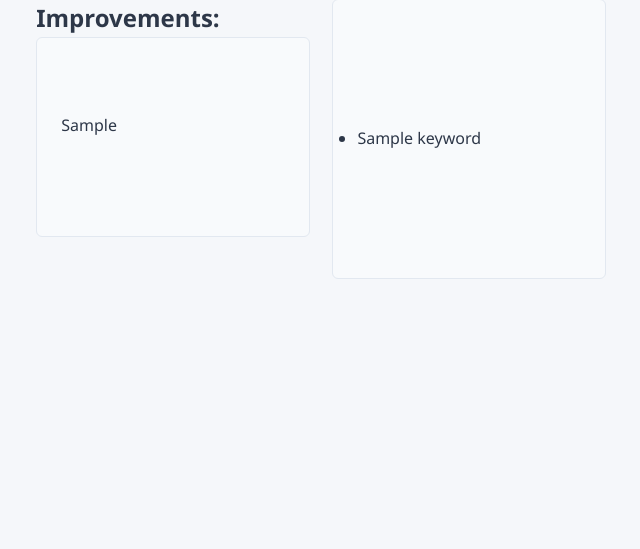
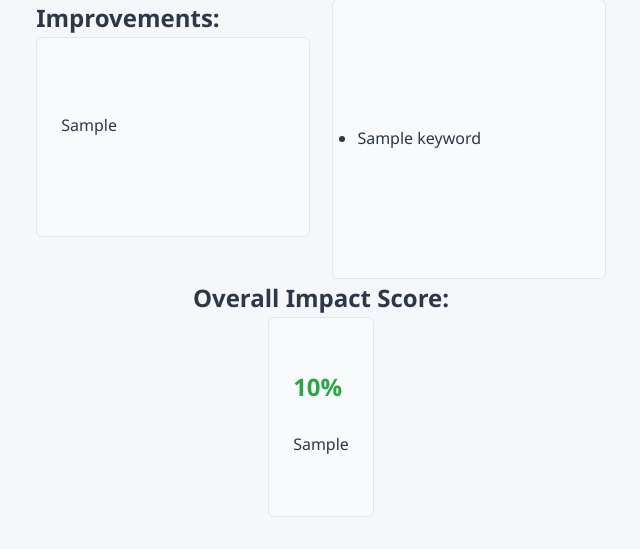
Before and after one commit to AyeshaC123/NextGenHire, a Flask app: template gemini_program/templates/resume_enhancer.html in a window 1280 px wide. Shown: the part 463-1012 px from the top of the page, without its empty margins (319-959 px from the left). Before the commit the page ends 742 px from the top, so only its background shows below. Run offline with Flask 3, Linux system fonts and the light colour scheme; the template is opened without the code that fills it: most values are stand-ins (such as "Sample title", 1, 10 or a date in 2020); some libraries are stand-ins or nearby versions.

Commit message:
Saved local changes before merging

````diff
--- a/gemini_program/server.py
+++ b/gemini_program/server.py
@@ -10,6 +10,7 @@ import google.generativeai as genai
 import io
 import PyPDF2
 import chardet
+import re
 
 # Load environment variables
 from dotenv import find_dotenv, load_dotenv
@@ -63,6 +64,55 @@ def extract_text_from_pdf(file):
         return f"An error occurred while reading the PDF: {e}"
 
 # ========================
+#  Resume Impact Score
+# ========================
+def calculate_overall_impact_score(resume_text, job_description):
+    """
+    Calculates the overall impact score of the resume using Gemini API.
+    """
+    prompt = (
+        f"Assess the overall impact of the following resume based on the job description provided. "
+        f"Provide a score out of 100 and an explanation for the score. "
+        f"Consider factors like skills, experience, keywords, and overall presentation. "
+        f"Format your response as a JSON object with 'score' and 'explanation' keys. Only return the JSON object.\n\n"
+        f"Resume:\n{resume_text}\n\n"
+        f"Job Description:\n{job_description}"
+    )
+
+    try:
+        # Generate AI response
+        response_text = model.generate_content(prompt).text.strip()
+
+        # Remove markdown-style JSON formatting (```json ... ```)
+        response_text = re.sub(r"```json\s*|\s*```", "", response_text).strip()
+
+        # Attempt to parse cleaned response as JSON
+        result = json.loads(response_text)
+
+        # Ensure score is a string for consistency
+        if 'score' in result and 'explanation' in result:
+            result['score'] = str(result['score'])
+            return result
+        else:
+            return {
+                "score": "N/A",
+                "explanation": f"Could not find 'score' or 'explanation' keys in AI response: {response_text}"
+            }
+
+    except json.JSONDecodeError as e:
+        return {
+            "score": "N/A",
+            "explanation": f"Could not parse AI response as JSON: {response_text}. Error: {str(e)}"
+        }
+
+    except Exception as e:
+        return {
+            "score": "N/A",
+            "explanation": f"An error occurred: {e}"
+        }
+
+
+# ========================
 #  Resume Improvement Suggestions
 # ========================
 def suggest_stronger_verbs(resume_text):
@@ -73,9 +123,6 @@ def suggest_stronger_verbs(resume_text):
         f"Please review the following resume and provide specific suggestions for improvement. "
         f"Try to give up to 5 most relevant/needed suggestions for my resume regarding the descriptions, not trivial things like name, email, gpa, etc. "
         f"only give suggestions for things I do not have in my resume. "
-        # f"Identify areas where the language is weak, vague, or could be more impactful. "
-        # f"Suggest specific rewrites or alternative phrasing to strengthen the resume only for the descriptions, not trivial things like name, email, gpa, etc. "
-        # f"Focus on improving the clarity, conciseness, and impact of the language. only give suggestions for up to 5 of the most needed things a time not more "
         f"Resume:\n{resume_text}"
     )
 
@@ -255,10 +302,15 @@ def resume_enhancer():
             missing_skills = job_description_skills.difference(resume_skills)
             suggested_keywords = list(missing_skills)
 
+            # Calculate overall impact score
+            impact_analysis = calculate_overall_impact_score(resume_text, job_description)
+
             return render_template(
                 "resume_enhancer.html",
                 suggested_verbs=suggested_verbs,
                 suggested_keywords=suggested_keywords,
+                impact_score=impact_analysis.get('score', 'N/A'),
+                impact_explanation=impact_analysis.get('explanation', 'N/A')
             )
 
         except Exception as e:
--- a/gemini_program/templates/resume_enhancer.html
+++ b/gemini_program/templates/resume_enhancer.html
@@ -5,6 +5,11 @@
     <meta name="viewport" content="width=device-width, initial-scale=1.0">
     <title>Resume Enhancer</title>
     <style>
+        .impact-score {
+            font-size: 1.5em;
+            font-weight: bold;
+            color: #28a745; /* A shade of green for positive impact */
+        }
         * {
             margin: 0;
             padding: 0;
@@ -129,6 +134,12 @@
                     </div>
                 </div>
             </div>
+
+            <h2>Overall Impact Score:</h2>
+            <div class="generated-content">
+                <p><span class="impact-score">{{ impact_score }}%</span></p>
+                <p>{{ impact_explanation }}</p>
+            </div>
         </main>
     </div>
 </body>
````
